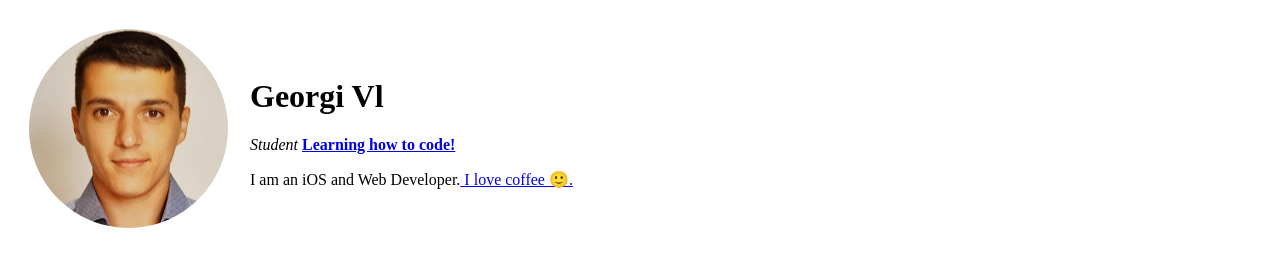
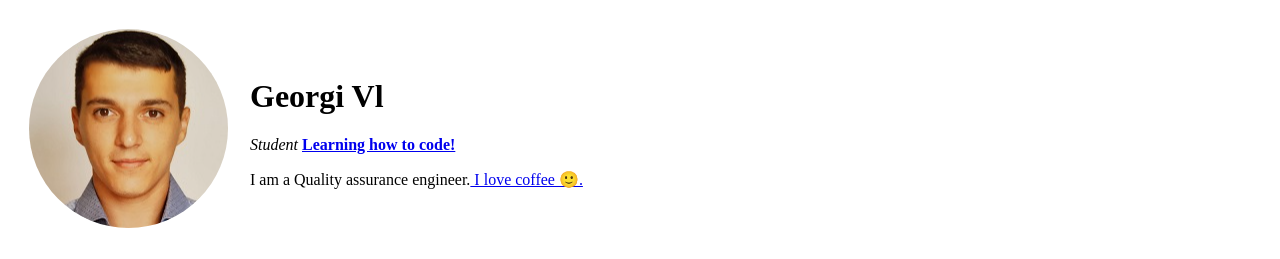
Before and after one commit to GeorgiVL/CV, a plain HTML site: page index.html in a window 1280 px wide. Shown: the top 259 px of the page. Drawn offline with Linux system fonts and the light colour scheme; files whose address does not match are found by name.

Commit message:
Add files via upload

```diff
--- a/index.html
+++ b/index.html
@@ -11,7 +11,7 @@
         <td><img src="C:\Users\Valka\OneDrive\Работен плот\Web Development\GeorgiVLcircle.png" alt="Georgi's Profile"></td>
         <td><h1>Georgi Vl</h1>
         <p><em>Student </em><strong><a href="https://www.udemy.com/">Learning how to code!</a></strong></p>
-        <p>I am an iOS and Web Developer.<a href="https://coffeespot.bg/"> I love coffee 🙂.</a></p></td>
+        <p>I am a Quality assurance engineer.<a href="https://coffeespot.bg/"> I love coffee 🙂.</a></p></td>
       </tr>
     </table>
     <hr>
```
